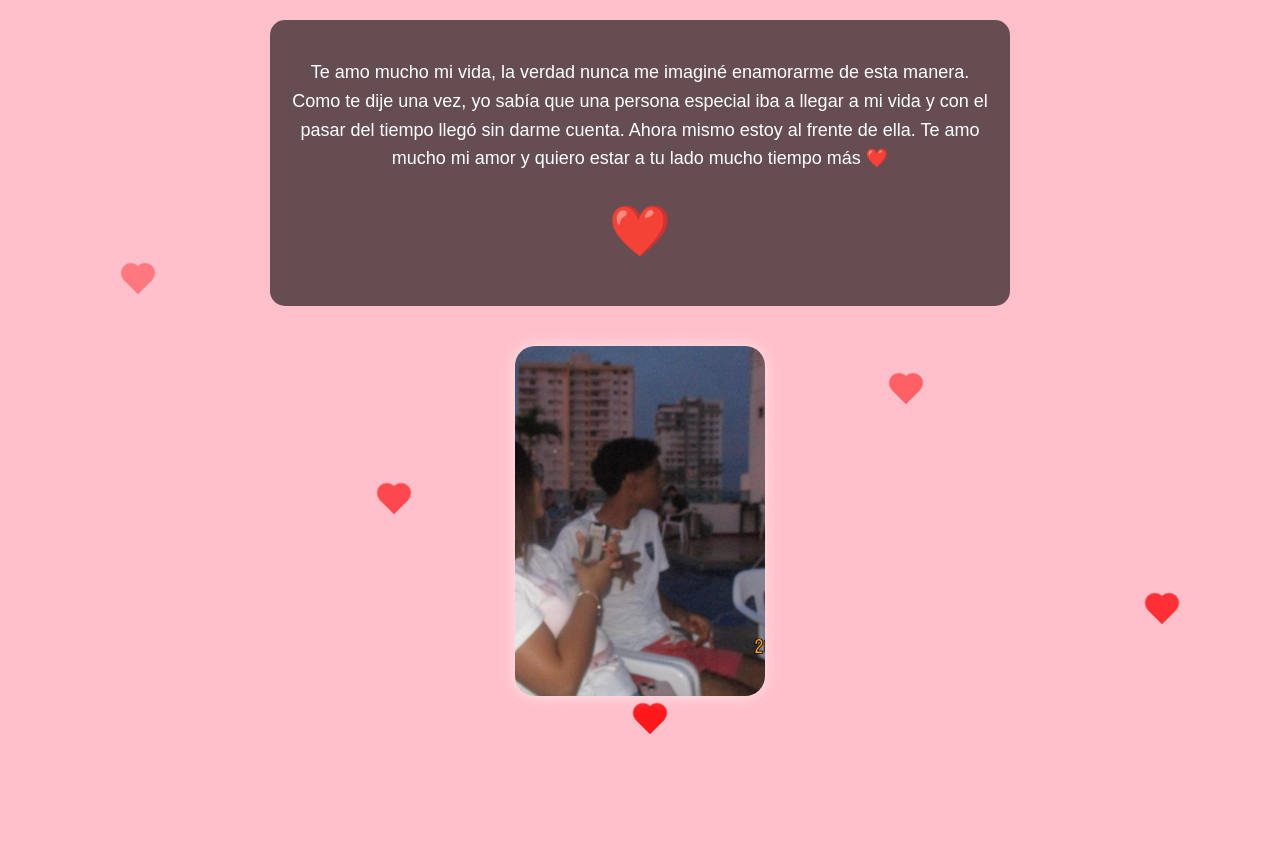
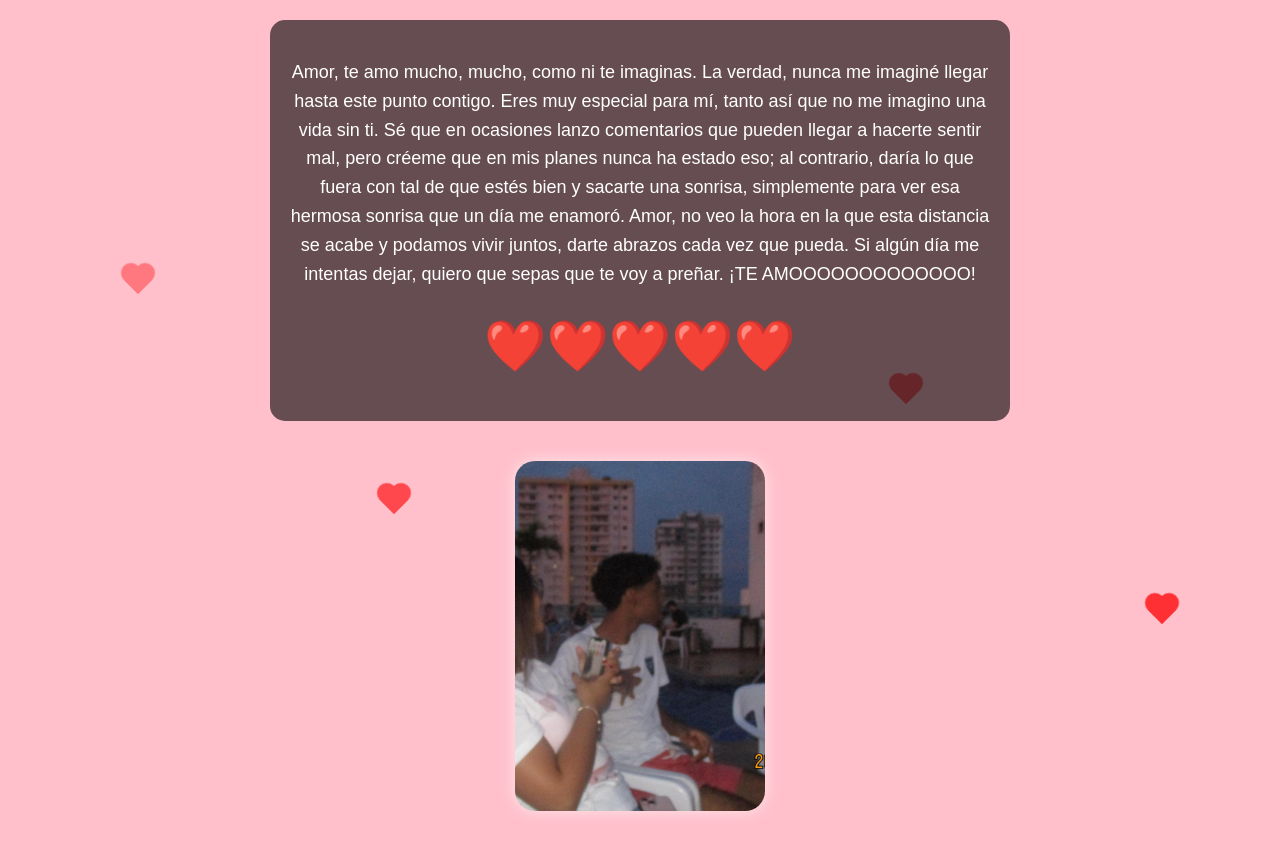
Before and after one commit to sebitasabril29-debug/amor, a plain HTML site: page index.html in a window 1280 px wide. Before the commit the page ends 800 px from the top, so only its background shows below. Drawn offline with Linux system fonts and the light colour scheme.

Commit message:
Update index.html

```diff
--- a/index.html
+++ b/index.html
@@ -124,13 +124,9 @@
   <!-- Texto -->
   <div class="mensaje">
     <p>
-      Te amo mucho mi vida, la verdad nunca me imaginé enamorarme de esta manera.
-      Como te dije una vez, yo sabía que una persona especial iba a llegar a mi vida
-      y con el pasar del tiempo llegó sin darme cuenta.
-      Ahora mismo estoy al frente de ella.
-      Te amo mucho mi amor y quiero estar a tu lado mucho tiempo más ❤️
+      Amor, te amo mucho, mucho, como ni te imaginas. La verdad, nunca me imaginé llegar hasta este punto contigo. Eres muy especial para mí, tanto así que no me imagino una vida sin ti. Sé que en ocasiones lanzo comentarios que pueden llegar a hacerte sentir mal, pero créeme que en mis planes nunca ha estado eso; al contrario, daría lo que fuera con tal de que estés bien y sacarte una sonrisa, simplemente para ver esa hermosa sonrisa que un día me enamoró. Amor, no veo la hora en la que esta distancia se acabe y podamos vivir juntos, darte abrazos cada vez que pueda. Si algún día me intentas dejar, quiero que sepas que te voy a preñar. ¡TE AMOOOOOOOOOOOOO!
     </p>
-    <div class="corazon">❤️</div>
+    <div class="corazon">❤️❤️❤️❤️❤️</div>
   </div>
 
   <!-- Carrusel de fotos -->
```
